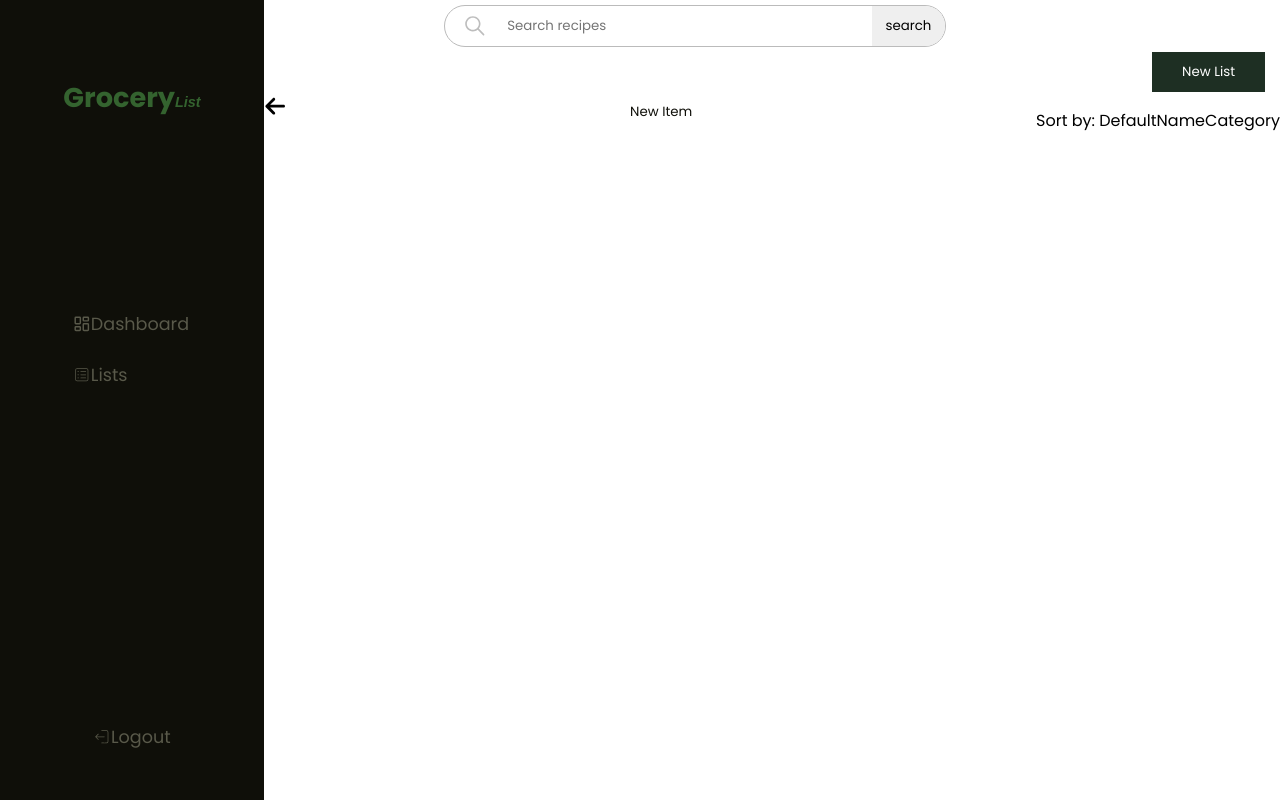
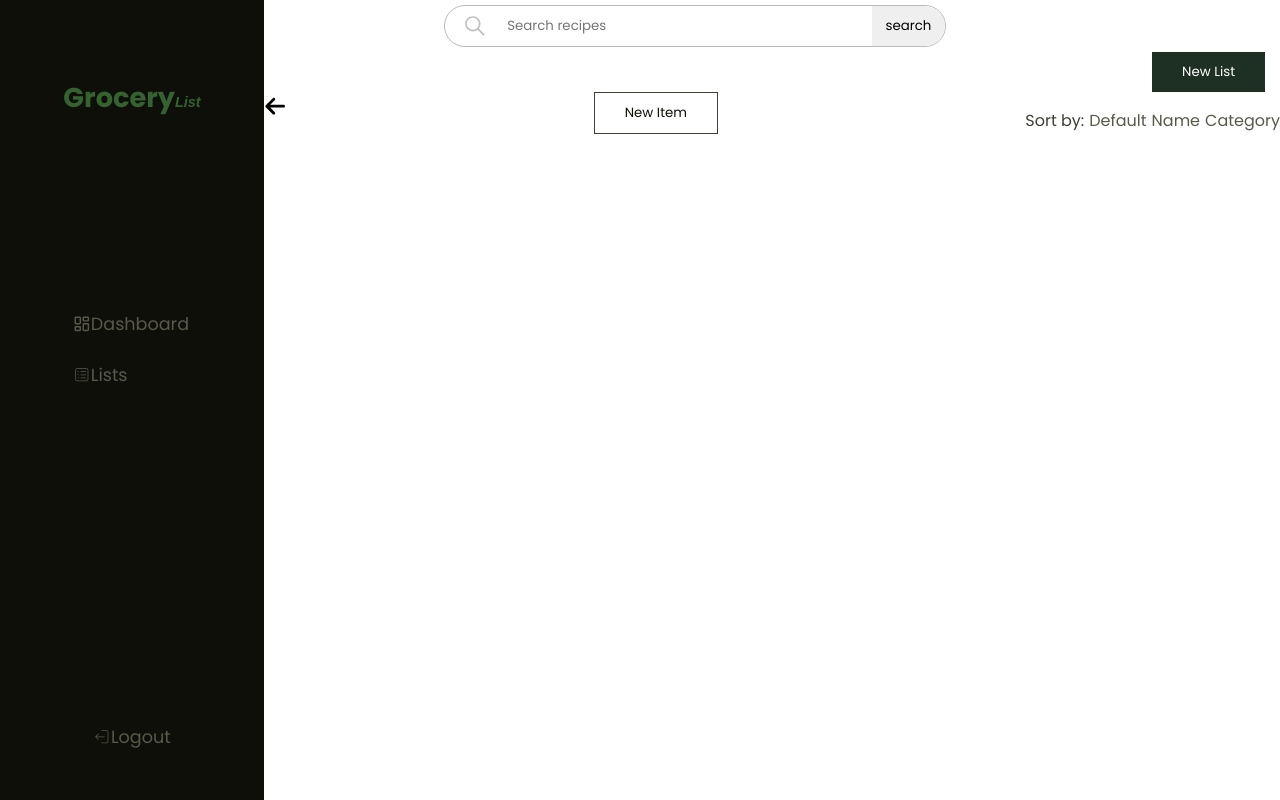
Before and after one commit to Lspacedev/shopping-list-app, a React (Create React App) app: page /home/lists/1 in a window 1280 px wide. Built offline with nearby package versions, Linux system fonts and the light colour scheme; data requests are answered from the project's data file; sample sign-in values are in the browser's storage.

Commit message:
updated styling

```diff
--- a/src/App.css
+++ b/src/App.css
@@ -560,6 +560,7 @@ select {
   background-color: white;
   color: #0f0f09;
   margin: 0px;
+  border: 1px solid #3f3f35;
 }
 .AddItem button:hover {
   color: #34632f;
@@ -636,7 +637,6 @@ select {
 
 .no-lists {
   margin: 0px auto;
-
 }
 .DisplayLists .item {
   width: 100%;
@@ -681,7 +681,18 @@ select {
   justify-content: space-between;
   gap: 2px;
 }
-
+.sort-p {
+  display: flex;
+  gap: 5px;
+  color: #3f3f35;
+}
+.sort-p span {
+  color: #59594a;
+}
+.sort-p span:hover {
+  color: #979797;
+  cursor: pointer;
+}
 .item-content {
   width: 100%;
   display: flex;
--- a/src/components/List.js
+++ b/src/components/List.js
@@ -5,10 +5,7 @@ import Backarrow from "./Backarrow";
 import { useSelector } from "react-redux";
 import AddItem from "./AddItem";
 import Item from "./Item";
-import {
-  submitSort,
-  setSearchResults,
-} from "../app/usersSlice";
+import { submitSort, setSearchResults } from "../app/usersSlice";
 import { useDispatch } from "react-redux";
 import { useSearchParams } from "react-router-dom";
 
@@ -54,9 +51,8 @@ function List({ handleUpdateList, handleListResubmit, handleDeleteList }) {
   const [searchParams, setSearchParams] = useSearchParams();
   const dispatch = useDispatch();
   function handleSort(listID, name) {
-
     setSearchParams({ sort: name });
-    dispatch(submitSort({listID,name}));
+    dispatch(submitSort({ listID, name }));
   }
 
   return (
@@ -64,14 +60,21 @@ function List({ handleUpdateList, handleListResubmit, handleDeleteList }) {
       <div className="back-add">
         <Backarrow handleBackNavigate={handleBackNavigate} />
         <AddItem listName={currList && currList.listName} />
-        <p>Sort by: <span onClick={()=> handleSort(currList.id,"default")}>Default</span><span onClick={()=> handleSort(currList.id,"name")}>Name</span><span onClick={()=> handleSort(currList.id,"category")}>Category</span></p>
-
+        <p className="sort-p">
+          Sort by:{" "}
+          <span onClick={() => handleSort(currList.id, "default")}>
+            Default
+          </span>
+          <span onClick={() => handleSort(currList.id, "name")}>Name</span>
+          <span onClick={() => handleSort(currList.id, "category")}>
+            Category
+          </span>
+        </p>
       </div>
 
       <div className="list-items">
         <div className="list-items-info">
           <h3>{currList && currList.listName}</h3>
-
         </div>
         <div className="items">
           {currList &&
```
Also changed, not shown: src/components/Item.js (+0 -8 lines).
